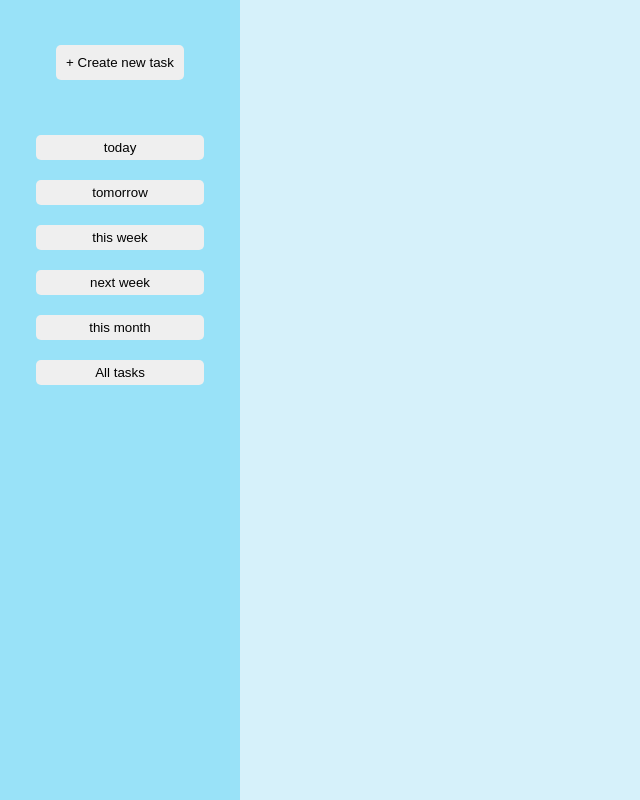
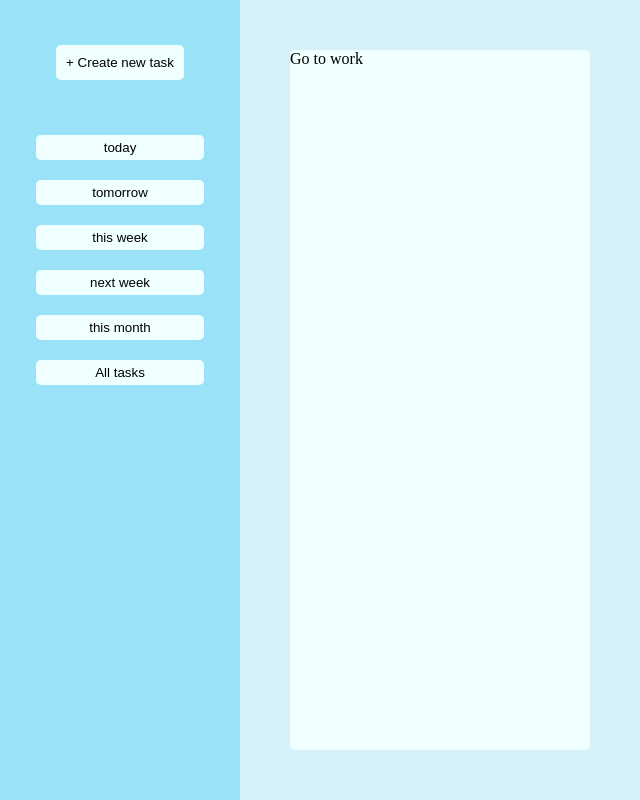
Before and after one commit to Zaltman/Todo-list, a website built with webpack: page dist/index.html in a window 1280 px wide. Shown: the whole page, without its empty margins (0-640 px from the left). Built offline with nearby package versions, Linux system fonts and the light colour scheme.

Commit message:
Further interface and todo logic dev.

```diff
--- a/src/index.js
+++ b/src/index.js
@@ -1,9 +1,12 @@
 import './style.css';
 import { domComponentNameClass } from './dom.js';
+import { todoArray } from './todo';
 
+(function pageLoad() {
   document.querySelector('body').appendChild(domComponentNameClass('aside'));
   document.querySelector('body').appendChild(domComponentNameClass('content'));
 
+  (function sidebarLoad() {
     document
       .querySelector('aside')
       .appendChild(domComponentNameClass('button', 'addBtn')).textContent =
@@ -38,3 +41,17 @@ document
       .querySelector('aside')
       .appendChild(domComponentNameClass('button', 'taskList')).textContent =
       'All tasks';
+  })();
+
+  (function contentLoad() {
+    document
+      .querySelector('content')
+      .appendChild(domComponentNameClass('div', 'taskContainer'));
+    (function taskcontainerLoad() {
+      document
+        .querySelector('.taskContainer')
+        .appendChild(domComponentNameClass('div', 'task')).textContent =
+        todoArray[0].title;
+    })();
+  })();
+})();
--- a/src/style.css
+++ b/src/style.css
@@ -9,6 +9,7 @@ body {
 }
 
 content {
+  display: flex;
   background-color: rgb(214, 241, 250);
   height: 100vh;
   flex-grow: 1;
@@ -19,6 +20,14 @@ aside {
   flex-direction: column;
   width: 15rem;
   background-color: rgb(153, 226, 248);
+}
+
+button {
+  background-color: azure;
+}
+
+button:hover {
+  background-color: rgb(199, 235, 235);
 }
 
 .addBtn {
@@ -39,3 +48,14 @@ aside {
   border-radius: 5px;
   align-self: center;
 }
+
+.taskContainer {
+  margin: 50px;
+  flex-grow: 1;
+  min-height: 300px;
+  max-height: 800px;
+  min-width: 100px;
+  max-width: 300px;
+  background-color: azure;
+  border-radius: 5px;
+}
--- a/src/todo.js
+++ b/src/todo.js
@@ -1,5 +1,22 @@
-const todoFactory = (title, description) => {
+const todoFactory = () => {
   title = prompt('title');
   description = prompt('description');
-  return { title, description };
+  priority = prompt('Priority from 0 to 4');
+  return { title, description, priority };
 };
+
+const todoArray = [];
+
+todoArray.push({
+  title: 'Go to work',
+  description: 'Do the job',
+  priority: '4',
+});
+
+todoArray.push({
+  title: 'Get from work',
+  description: 'Do your own job',
+  priority: '3',
+});
+
+export { todoArray };
```
Also changed, not shown: dist/index.bundle.js, dist/todo.bundle.js. Lines whose indentation alone changed are shown as unchanged.
